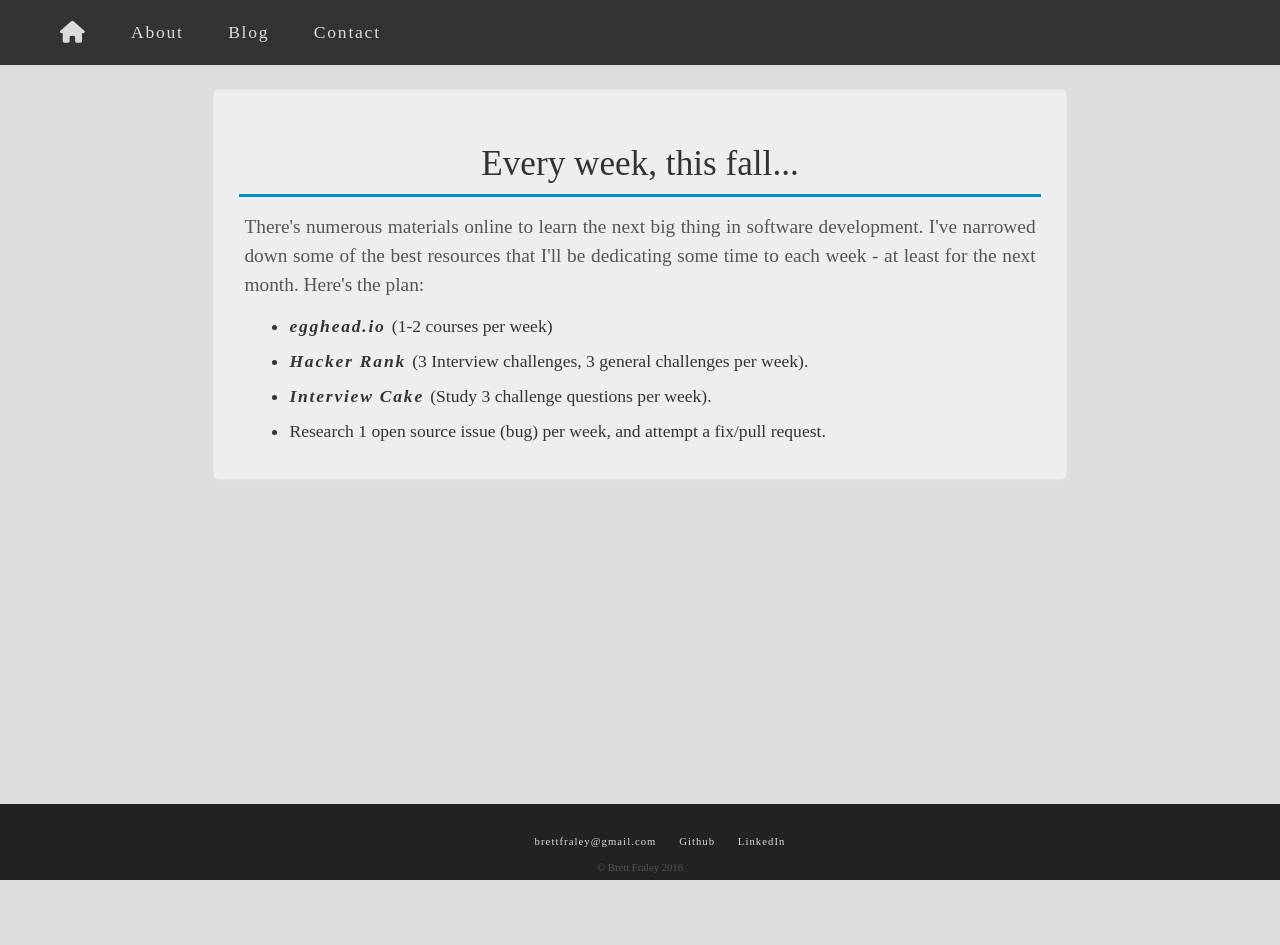
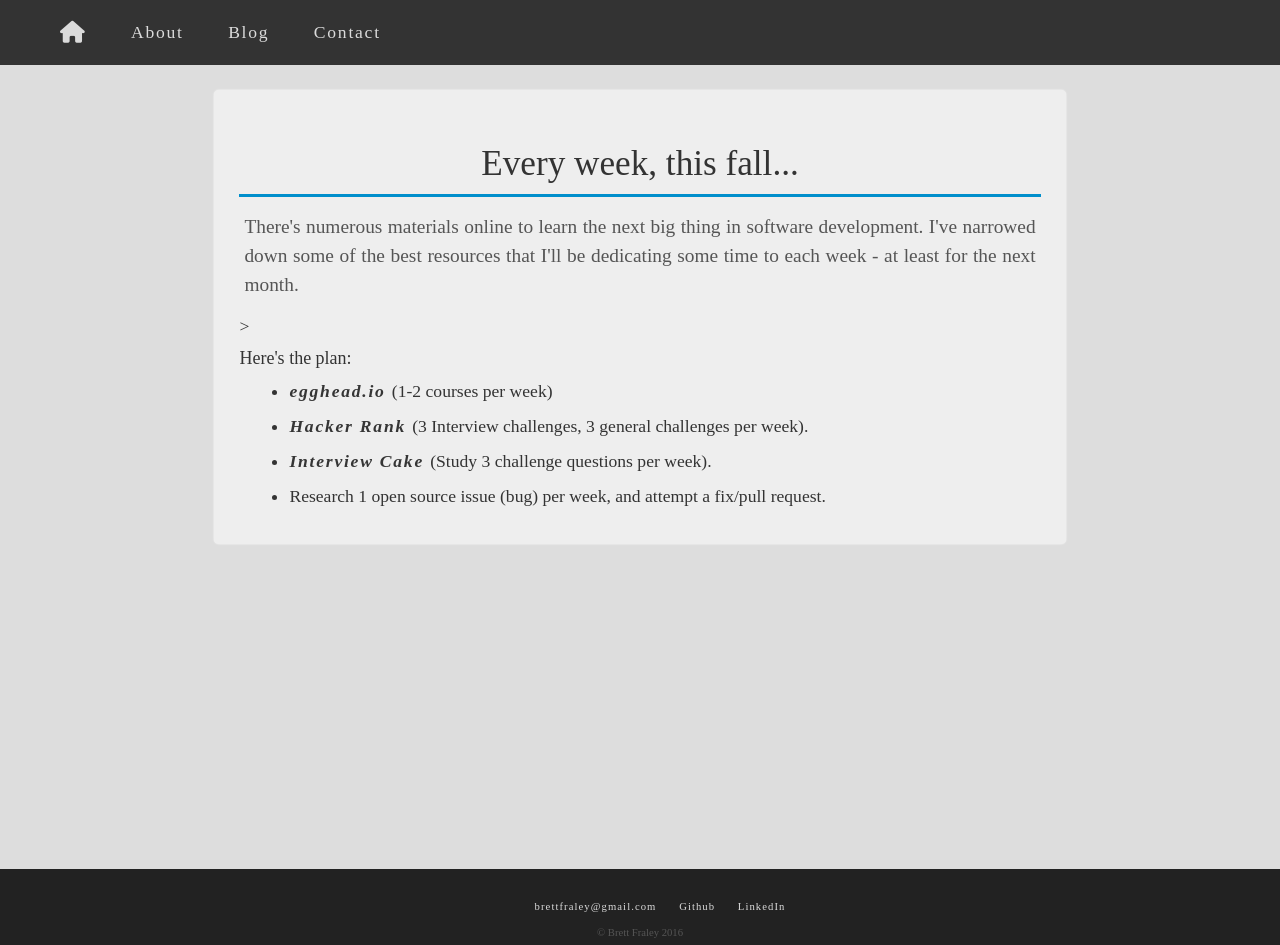
Before and after one commit to bFraley/bFraley.github.io, a Jekyll site: the page built from _posts/2016-10-19-weekly-list.md, in a window 1280 px wide. Built offline with Jekyll 4.4.1, drawn with Linux system fonts in a browser that asks for light colours; nearby versions of some CDN libraries; some web fonts are replaced; before the commit the page ends 900 px from its top, so only the background shows below that.

```diff
--- a/_posts/2016-10-19-weekly-list.md
+++ b/_posts/2016-10-19-weekly-list.md
@@ -8,7 +8,10 @@
 
 <p>There's numerous materials online to learn the next
 big thing in software development. I've narrowed down
-some of the best resources that I'll be dedicating some time to each week - at least for the next month. Here's the plan:</p>
+some of the best resources that I'll be dedicating some
+time to each week - at least for the next month.</p>>
+
+<h4>Here's the plan:</h4>
 
 <ul>
     <li><a href="egghead.io">egghead.io </a>(1-2 courses per week)</li>
--- a/index.html
+++ b/index.html
@@ -22,8 +22,7 @@
         <i class="fa fa-github-square fa-2x" aria-hidden="true"></i></a>
 
         <h3><a href="https://github.com/bFraley/avtm">avtm/tapebox</a></h3>
-        <p>Tapebox implements a concept for an abstract virtual machine, along with a simple set of
-        instructions, and an interpreter runtime. Written in Python, it is currently a work in progress.</p>
+        <p>Tapebox implements a concept for an abstract virtual machine, along with a simple set of instructions, and an interpreter runtime. Written in Python, it is currently a work in progress.</p>
     </div>
 
     <hr>
--- a/styles.css
+++ b/styles.css
@@ -26,6 +26,15 @@
 
 header h1 {
     font-family: 'Lobster', cursive;
+}
+
+/* header gradient */
+header, .blog-list {
+    background: #f6f8f9;
+    background: -moz-radial-gradient(center, ellipse cover,  #f6f8f9 0%, #d7dee3 51%, #f5f7f9 100%);
+    background: -webkit-radial-gradient(center, ellipse cover,  #f6f8f9 0%,#d7dee3 51%,#f5f7f9 100%);
+    background: radial-gradient(ellipse at center,  #f6f8f9 0%,#d7dee3 51%,#f5f7f9 100%);
+    filter: progid:DXImageTransform.Microsoft.gradient( startColorstr='#f6f8f9', endColorstr='#f5f7f9',GradientType=1 );
 }
 
 footer {
@@ -174,15 +183,6 @@
     text-shadow:0px 1px 1px #FFF;
 }
 
-/* header gradient */
-header, .blog-list {
-    background: #f6f8f9;
-    background: -moz-radial-gradient(center, ellipse cover,  #f6f8f9 0%, #d7dee3 51%, #f5f7f9 100%);
-    background: -webkit-radial-gradient(center, ellipse cover,  #f6f8f9 0%,#d7dee3 51%,#f5f7f9 100%);
-    background: radial-gradient(ellipse at center,  #f6f8f9 0%,#d7dee3 51%,#f5f7f9 100%);
-    filter: progid:DXImageTransform.Microsoft.gradient( startColorstr='#f6f8f9', endColorstr='#f5f7f9',GradientType=1 );
-}
-
 .blog-list {
    width:90%;
    max-width:1200px;
```
Also changed, not shown: 2 other files.
